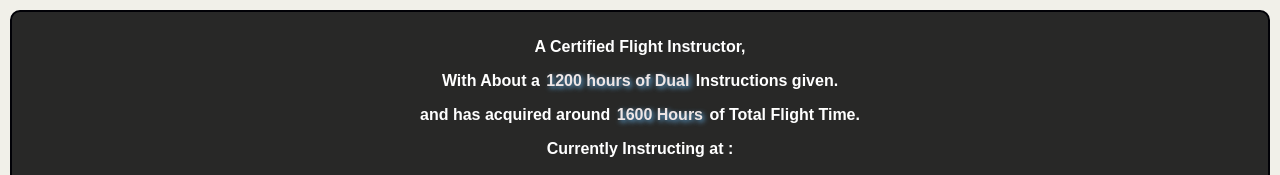
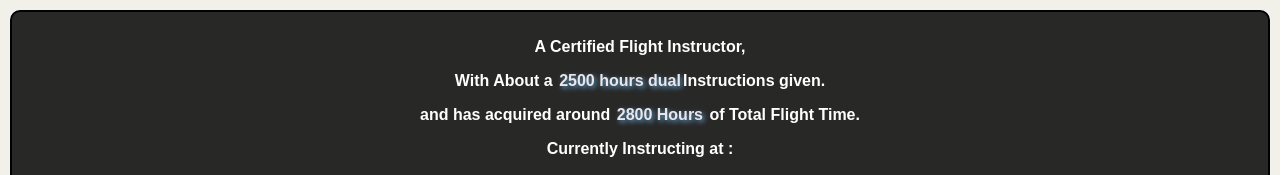
Before and after one commit to babypilot007/flyhimalay, a React (Create React App) app: page / in a window 1280 px wide. Shown: the part 376-551 px from the top of the page. Built offline with nearby package versions, Linux system fonts and the light colour scheme; no server answers; the database is empty.

Commit message:
info edit

```diff
--- a/src/Home.js
+++ b/src/Home.js
@@ -38,8 +38,8 @@ function Home() {
 
                 <div className='dets'>
               <p> A Certified Flight Instructor,</p>
-              <p>With About a <span>1200 hours of Dual</span> Instructions given.</p>
-              <p>and has acquired around <span>1600 Hours</span> of Total Flight Time.</p>
+              <p>With About a <span>2500 hours dual</span>Instructions given.</p>
+              <p>and has acquired around <span>2800 Hours</span> of Total Flight Time.</p>
               <p>Currently Instructing at : </p><br></br>
               </div>
               <div className='img'>
```
